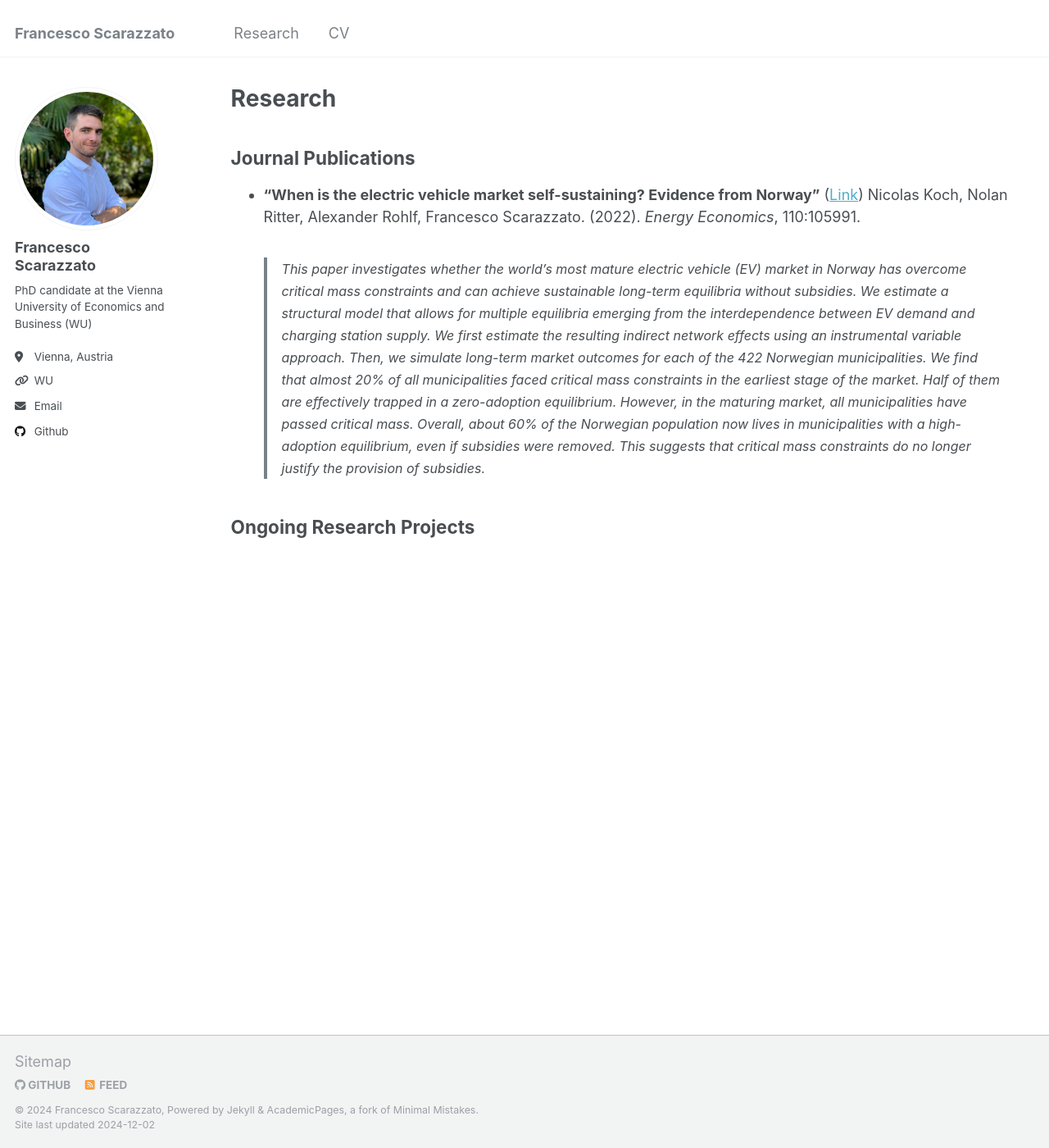
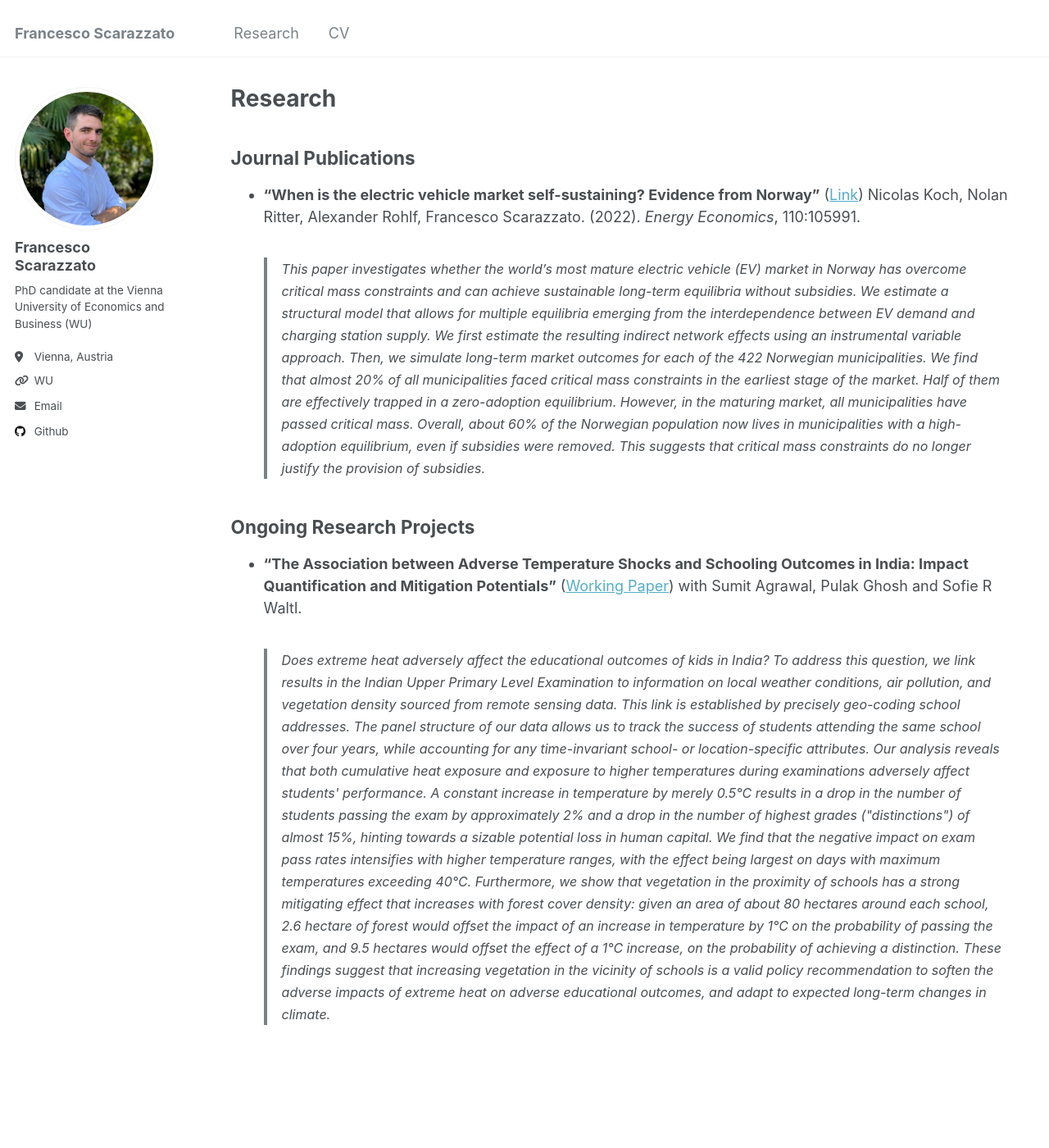
Before and after one commit to fscarazzato/fscarazzato.github.io, a Jekyll site: the page built from _pages/research.md, in a window 1280 px wide and 1400 px high. Shown: the whole window at 82% size. Built offline with Jekyll 4.4.1, drawn with Linux system fonts in a browser that asks for light colours.

Commit message:
india paper

```diff
--- a/_pages/research.md
+++ b/_pages/research.md
@@ -27,3 +27,11 @@ Nicolas Koch, Nolan Ritter, Alexander Rohlf, Francesco Scarazzato. (2022). *Ener
 
 Ongoing Research Projects
 ------
+
+- **"The Association between Adverse Temperature Shocks and Schooling Outcomes in India: Impact Quantification and Mitigation Potentials"** ([Working Paper](https://sofiewaltl.com/wp-content/uploads/2024/09/india.pdf))
+with Sumit Agrawal, Pulak Ghosh and Sofie R Waltl.
+
+  > <font size="3"> Does extreme heat adversely affect the educational outcomes of kids in India? To address this question, we link results in the Indian Upper Primary Level Examination to information on local weather conditions, air pollution, and vegetation density sourced from remote sensing data. This link is established by precisely geo-coding school addresses. The panel structure of our data allows us to track the success of students attending the same school over four years, while accounting for any time-invariant school- or location-specific attributes.
+Our analysis reveals that both cumulative heat exposure and exposure to higher temperatures during examinations adversely affect students' performance. A constant increase in temperature by merely 0.5°C results in a drop in the number of students passing the exam by approximately 2% and a drop in the number of highest grades ("distinctions") of almost 15%, hinting towards a sizable potential loss in human capital.
+We find that the negative impact on exam pass rates intensifies with higher temperature ranges, with the effect being largest on days with maximum temperatures exceeding 40°C. Furthermore, we show that vegetation in the proximity of schools has a strong mitigating effect that increases with forest cover density: given an area of about 80 hectares around each school, 2.6 hectare of forest would offset the impact of an increase in temperature by 1°C on the probability of passing the exam, and 9.5 hectares would offset the effect of a 1°C increase, on the probability of achieving a distinction.
+These findings suggest that increasing vegetation in the vicinity of schools is a valid policy recommendation to soften the adverse impacts of extreme heat on adverse educational outcomes, and adapt to expected long-term changes in climate. </font>
```
